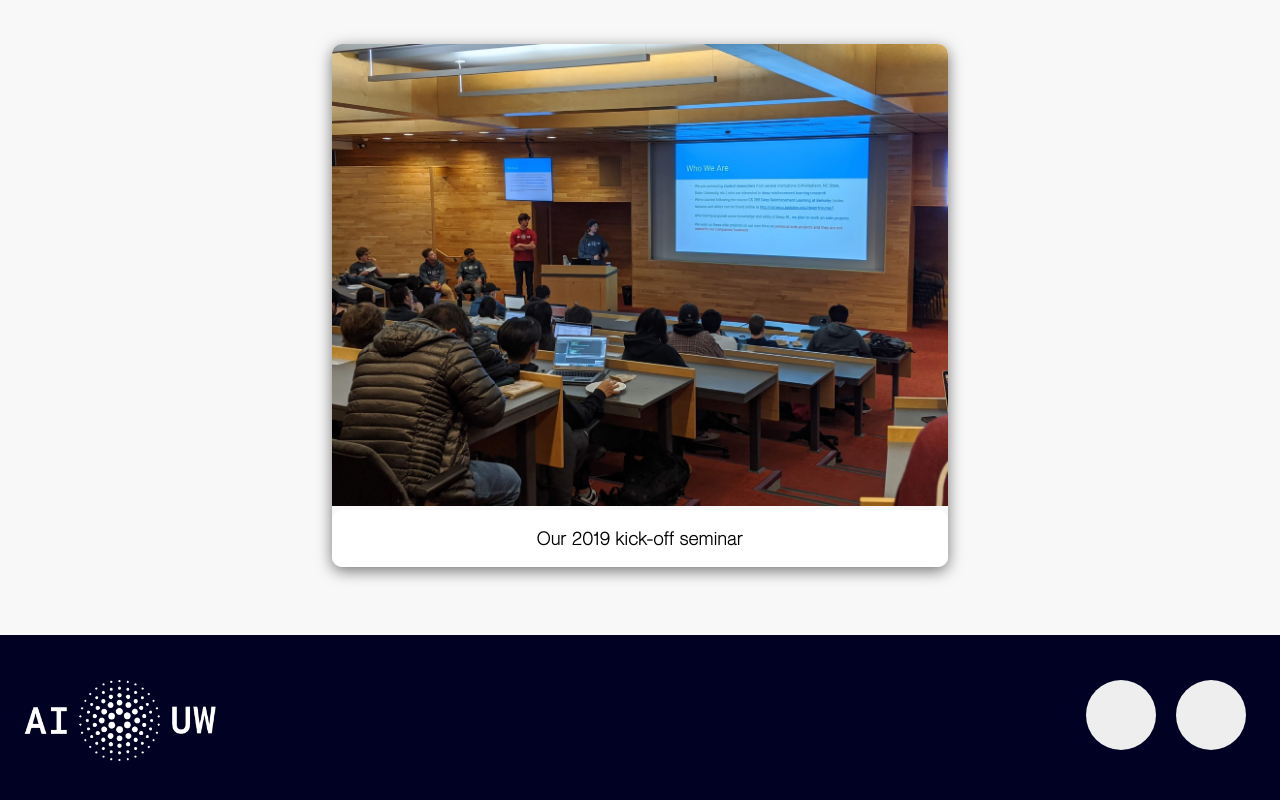
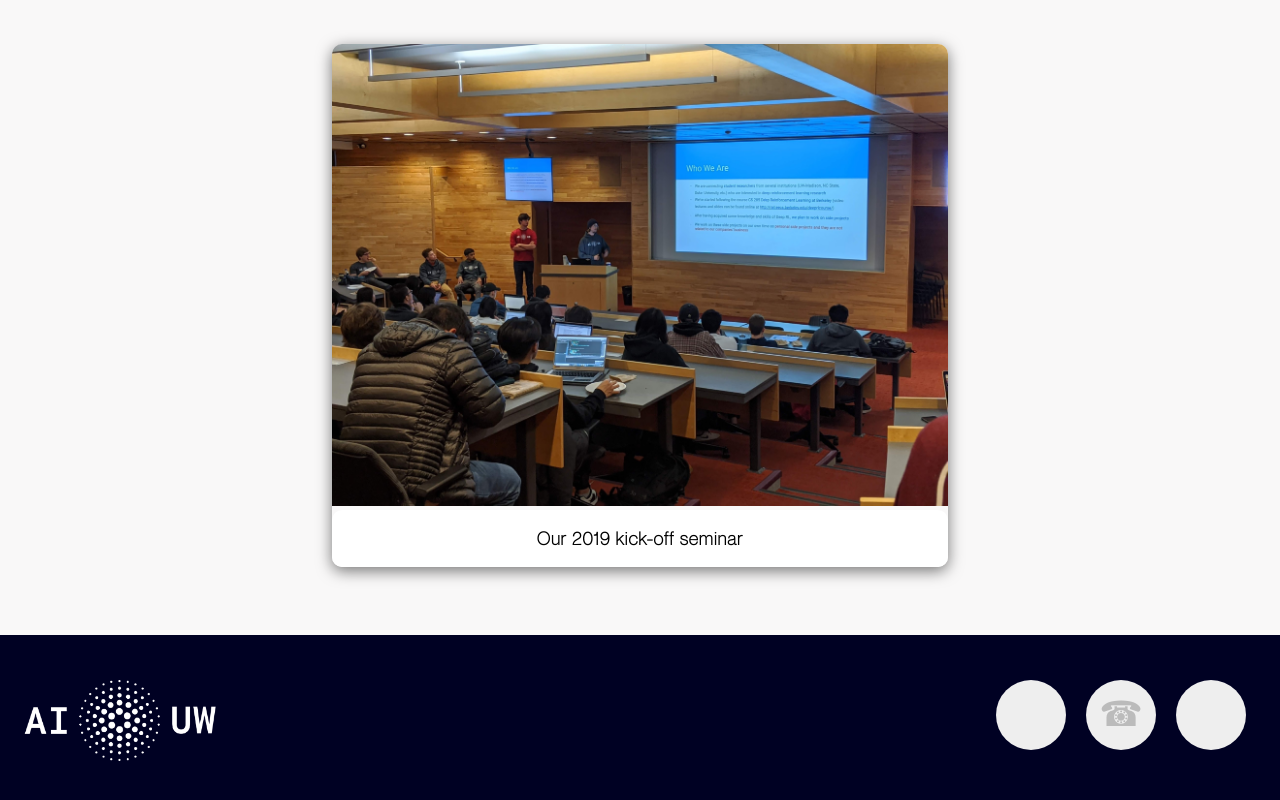
Before and after one commit to aiclubuwmadison/aiclubuwmadison.github.io, a React (Create React App) app: page /about in a window 1280 px wide. Shown: the part 921-1721 px from the top of the page. Built offline with nearby package versions, Linux system fonts and the light colour scheme.

Commit message:
Suggestions box in footer

```diff
--- a/src/components/Footer.js
+++ b/src/components/Footer.js
@@ -13,9 +13,9 @@ const Footer = () => {
               />
               <div style={{float: "right"}}>
                 <div class="social"><a style={{textDecoration: "none", color: "#bbb"}} href="https://www.facebook.com/AIatUW/" target="_blank">&#62232;</a></div>
+                <div class="social"><a title="Suggestions Box" style={{textDecoration: "none", color: "#bbb"}} href="https://forms.gle/cKfuybyBQzv9vc8d8" target="_blank">&#x260E;</a></div>
                 <div class="social"><a style={{textDecoration: "none", color: "#bbb"}} href="https://www.linkedin.com/company/ai-at-uw/" target="_blank">&#62220;</a></div>
               </div>
-
             </Container>
           </nav>
         </footer>
```
